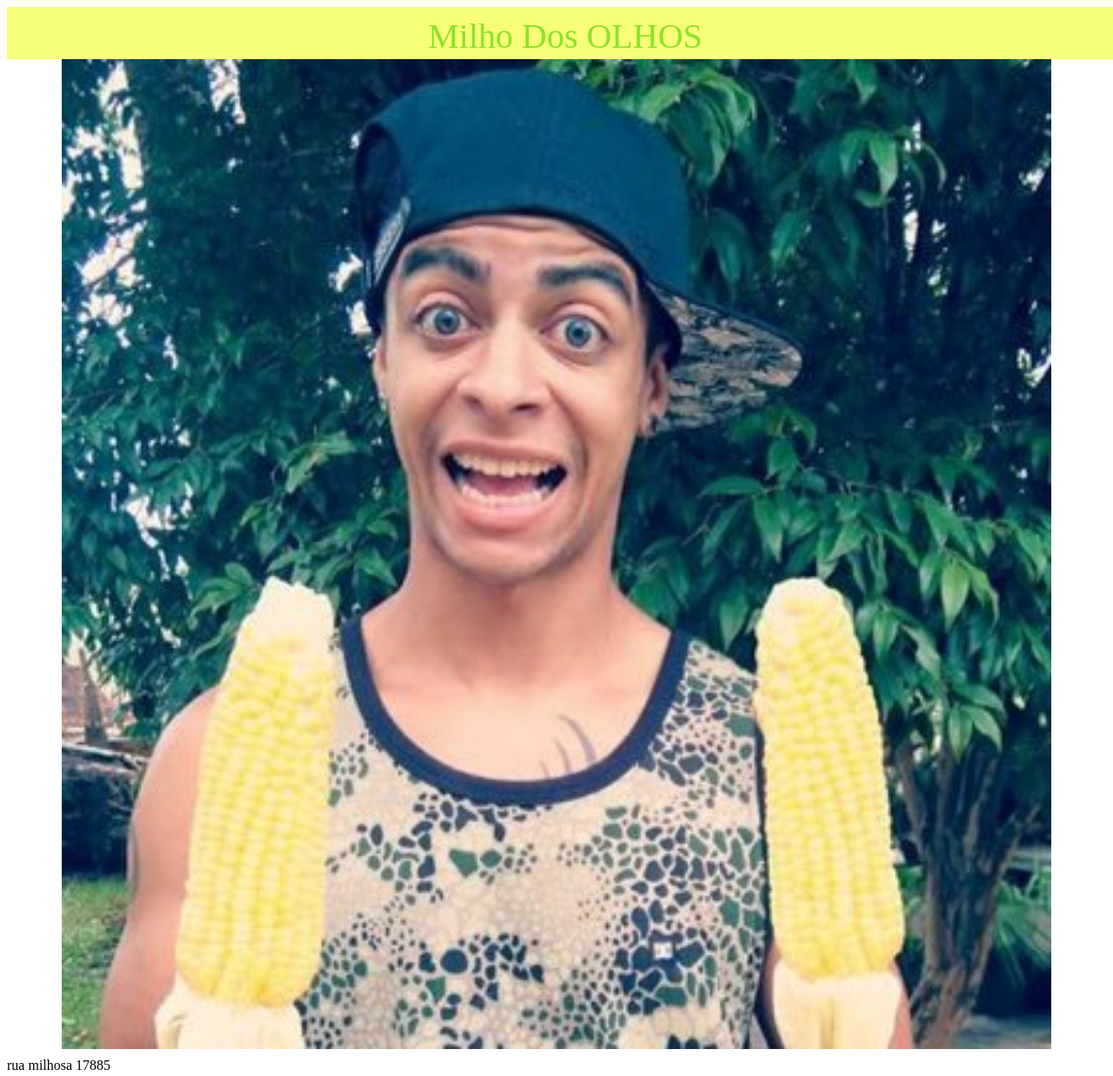
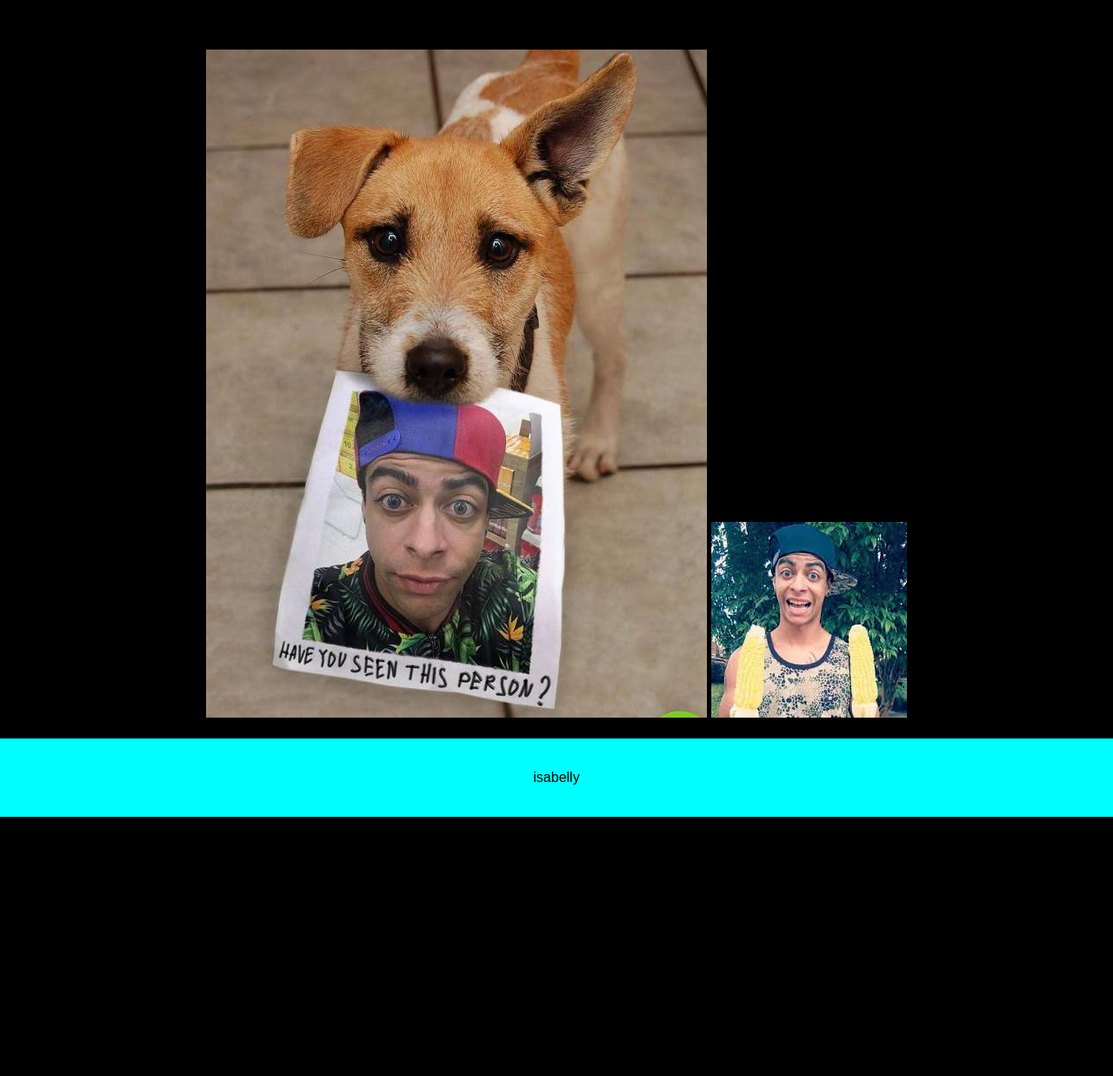
Before and after one commit to b3llYv/ciencia_comp, a plain HTML site: page 1 A sistemas/index.html in a window 1280 px wide. Shown: the whole page at 87% size. After the commit the page ends 939 px from the top, so only its background shows below. Drawn offline with Linux system fonts and the light colour scheme.

Commit message:
Add files via upload

```diff
--- a/1 A sistemas/index.html
+++ b/1 A sistemas/index.html
@@ -1,26 +1,23 @@
 <!DOCTYPE html>
 <html lang="pt_BR">
 <head>
-    <meta charset="UTF-8">
-    <meta name="viewport" content="width=device-width, initial-scale=1.0">
-    <title>Isabelly</title>
-    <link rel="stylesheet" href="styles.css">
+    <link rel="stylesheet" type="text/css" href="styles.css">
+    <title>Homem desaparecidos.</title>
 </head>
+<body>
+</header>
+<h1>desaparecidos</h1>
+</header>
 
-<body>
-    <header>
-        <span class="titulo">Milho Dos OLHOS</span>
-    </header>
+<main>
+<div class="image_container">
+    <img src="imagens/15329623475b5f262b2df84_1532962347_3x4_md.jpg" alt="imagem 1">
+    <img src="imagens/images.jpeg" alt="imagem 2">
+</div>
+</main>
 
-    <div class="imagem_da_pagina">
-        <img src="/imagens/Everson-Zoio.jpg"> </a>
-        <br><span class="litle_imagem"></span>
-
-    </div>
-
-    <footer>
-             rua milhosa 17885
-    </footer>
-
+<footer>
+    <p>isabelly</p>
+</footer>
 </body>
 </html>
--- a/1 A sistemas/styles.css
+++ b/1 A sistemas/styles.css
@@ -1,29 +1,41 @@
 
+body{
+   font-family: Arial, sans-serif;
+   background-color: black;
+   margin: 0%;
+   padding: 0%;
+}
 
 header{
-   background-color: rgb(141, 226, 43);
-   background-color: rgb(246, 255, 119);
-   font-size: 40px;
-   color: rgb(141, 226, 43);
-   width: 100%;
-   height: 40px;
    text-align: center;
-   padding: 10px;
-
-}
-.imagem_da_pagina{
-   text-align: center;
-
-
-}
-img{
-   width: 90%;
-   height: auto;
-
+   background-color: blueviolet;
+   color: aqua;
+   padding: 20px 0;
 }
 
+h1 {
+   margin: 0;
+}
 
-div{
-    text-align: center;
-    font-size: 40px;
+main{
+text-align: center;
+padding: 20px 0;
 }
+
+.image-container{
+display: flex;
+justify-content: center;
+align-items: center;
+}
+
+.image-container img {
+width: 720px;
+margin: 0% 40px;
+}
+
+footer {
+text-align: center;
+background-color: aqua;
+color: black;
+padding: 20px 0;
+}
```
Also changed, not shown: 1 A sistemas/imagens/15329623475b5f262b2df84_1532962347_3x4_md.jpg (added).
